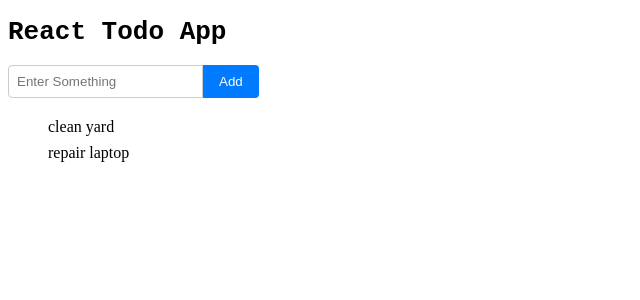
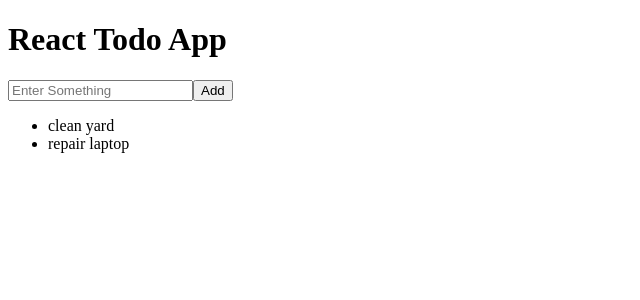
Before and after one commit to beiweitemderbeste/todo-app, a React (Vite) app: page / in a window 1280 px wide. Shown: the top 300 px of the page, without its empty margins (0-640 px from the left). Built offline with nearby package versions, Linux system fonts and the light colour scheme.

Commit message:
removing styled components

```diff
--- a/src/components/InputForm.tsx
+++ b/src/components/InputForm.tsx
@@ -1,5 +1,4 @@
 import { useState } from "react";
-import styled from "styled-components";
 import { v4 as uuidv4 } from "uuid";
 
 import { InputFormProps } from "../ts/interfaces/InputForm.interfaces";
@@ -43,47 +42,16 @@ export default function InputForm({ todos, setTodos }: InputFormProps) {
 
   return (
     <form onSubmit={handleSubmit}>
-      <FormContainer>
-        <InputField
+      <div>
+        <input
           type="text"
           value={todoItem}
           onChange={handleChange}
           placeholder="Enter Something"
         />
-        <StyledButton type="submit">Add</StyledButton>
-        {error && <ErrorMessage>{error}</ErrorMessage>}
-      </FormContainer>
+        <button type="submit">Add</button>
+        {error && <span>{error}</span>}
+      </div>
     </form>
   );
 }
-
-const FormContainer = styled.div`
-  display: flex;
-  margin-bottom: 20px;
-`;
-
-const InputField = styled.input`
-  padding: 8px;
-  border: 1px solid #ccc;
-  border-radius: 4px 0 0 4px;
-  outline: none;
-`;
-
-const StyledButton = styled.button`
-  padding: 8px 16px;
-  background-color: #007bff;
-  color: #fff;
-  border: none;
-  border-radius: 0 4px 4px 0;
-  cursor: pointer;
-`;
-
-const ErrorMessage = styled.span`
-  color: red;
-  font-size: 14px;
-  margin-top: 8px;
-  display: block;
-  background-color: #ffe0e0;
-  padding: 4px 8px;
-  border-radius: 4px;
-`;
--- a/src/components/MainHeading.tsx
+++ b/src/components/MainHeading.tsx
@@ -1,11 +1,3 @@
-import styled from "styled-components";
-
 export default function MainHeading() {
-  return (
-    <StyledH1>React Todo App</StyledH1>
-  )
+  return <h1>React Todo App</h1>;
 }
-
-const StyledH1 = styled.h1`
-  font-family: monospace;
-`;
--- a/src/components/TodoList.tsx
+++ b/src/components/TodoList.tsx
@@ -1,5 +1,3 @@
-import styled from "styled-components";
-
 import { TodoListProps } from "../ts/interfaces/App.interfaces";
 
 export default function TodoList({ todos }: TodoListProps) {
@@ -7,22 +5,11 @@ export default function TodoList({ todos }: TodoListProps) {
     <>
       <ul>
         {todos.map((todo) => (
-          <StyledLi key={todo.id}>
-            <StyledSpan>{todo.title}</StyledSpan>
-          </StyledLi>
+          <li key={todo.id}>
+            <span>{todo.title}</span>
+          </li>
         ))}
       </ul>
     </>
   );
 }
-
-const StyledLi = styled.li`
-  list-style-type: none;
-  margin-bottom: 8px;
-  display: flex;
-  align-items: center;
-`;
-
-const StyledSpan = styled.span`
-  margin-right: 8px;
-`;
```
Also changed, not shown: 1 other file (tests, documents, lock files or other folders).
